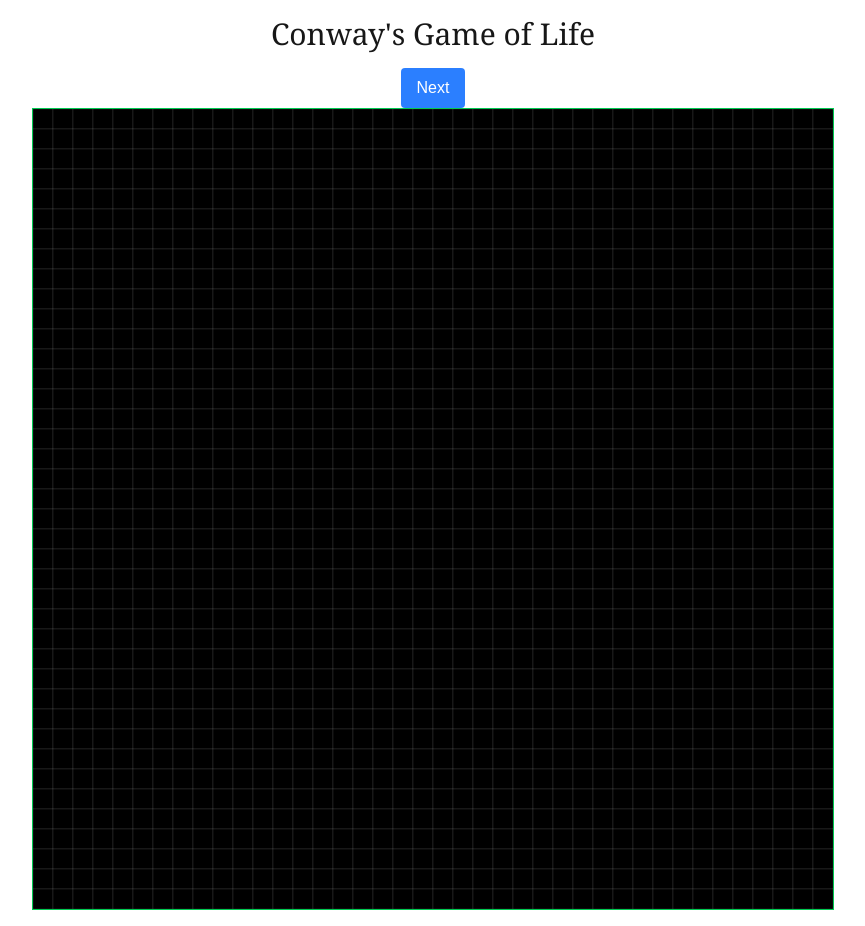
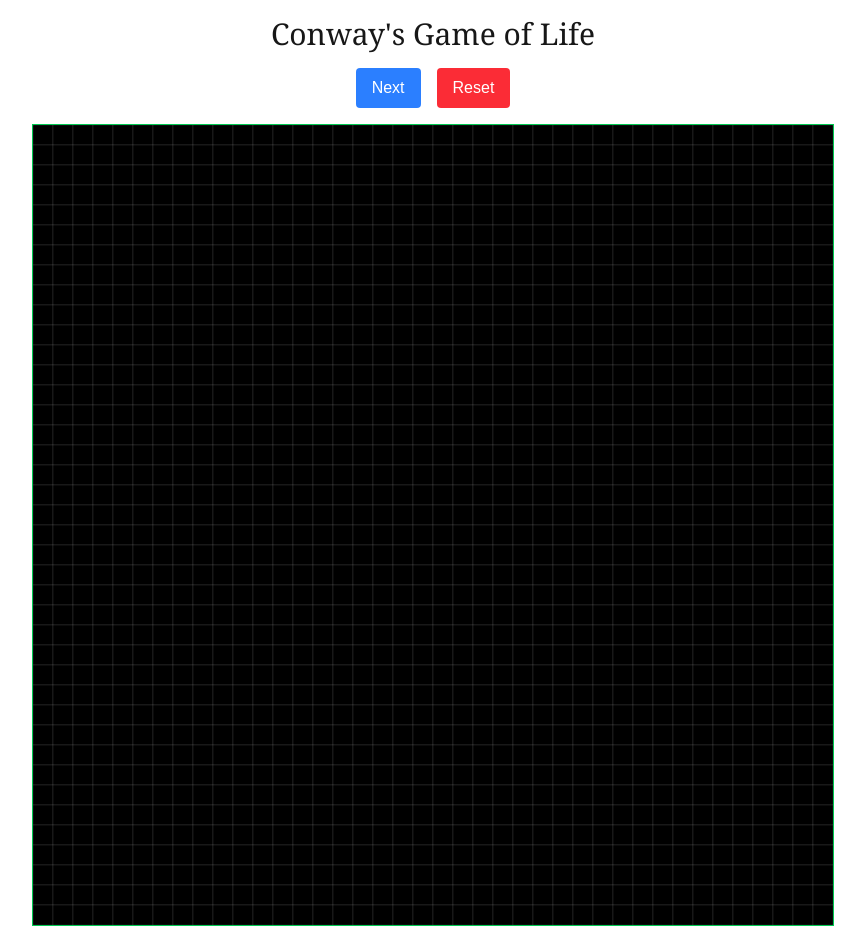
Before and after one commit to kalinsky-dev/conway-s-game-of-life, a Next.js app: page / in a window 1280 px wide. Shown: the whole page, without its empty margins (207-1072 px from the left). Built offline with nearby package versions, Linux system fonts and the light colour scheme.

Commit message:
Add Reset button

```diff
--- a/app/page.tsx
+++ b/app/page.tsx
@@ -106,15 +106,25 @@ export default function Home() {
     });
   }
 
+  function resetBoard() {
+    setBoardState(createEmptyBoard());
+  }
+
   return (
     <section className=' flex flex-col items-center'>
       <h1 className='text-3xl font-serif my-4'>Conway&apos;s Game of Life</h1>
+      <section className='flex gap-4 mb-4'>
         <button
           className='bg-blue-500 text-white px-4 py-2 rounded'
           onClick={calculateNextGeneration}
         >
           Next
         </button>
+        <button className='bg-red-500 text-white px-4 py-2 rounded' onClick={resetBoard}>
+          Reset
+        </button>
+      </section>
+
       <canvas
         onClick={(e) => {
           const x = Math.floor(e.nativeEvent.offsetX / GRID_SIZE);
```
Lines whose indentation alone changed are shown as unchanged.
